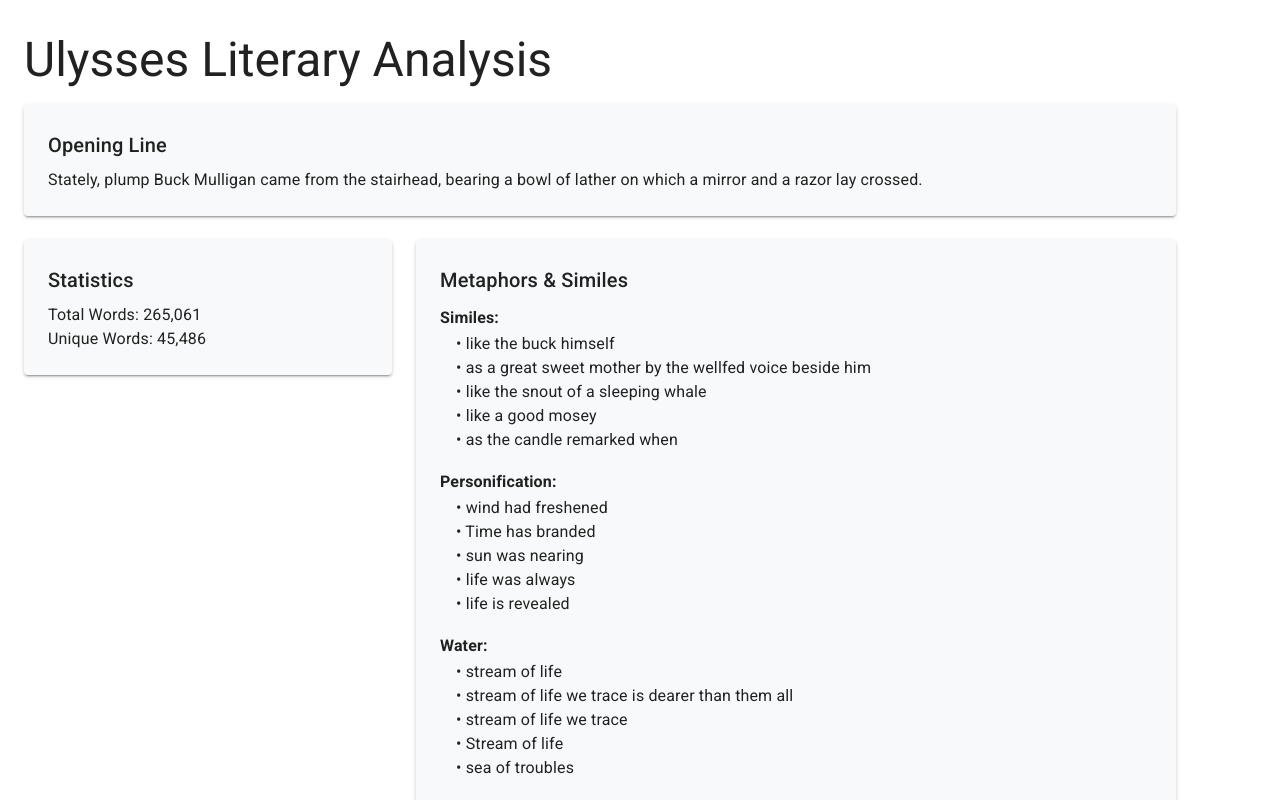
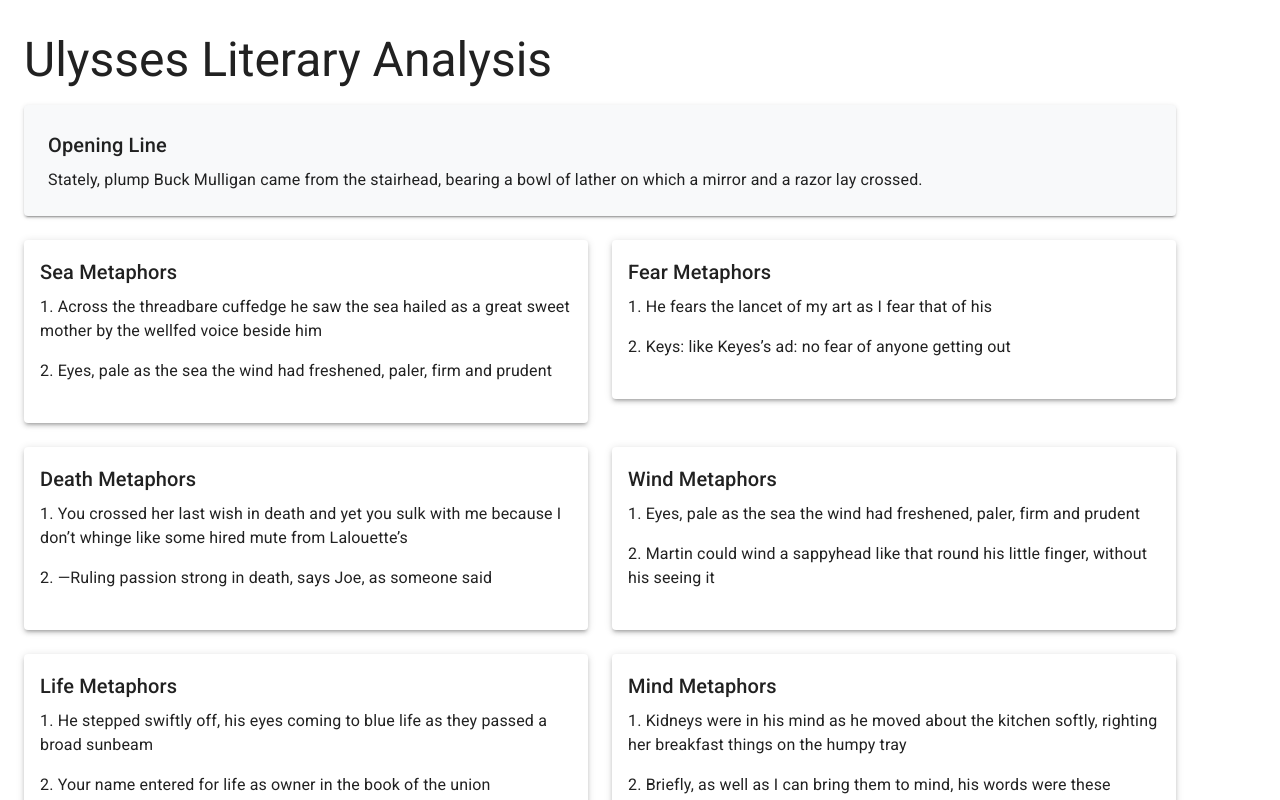
Before and after one commit to scidambi/ulysses-web, a React (Vite) app: page / in a window 1280 px wide. Shown: the top 800 px of the page. Built offline with nearby package versions, Linux system fonts and the light colour scheme.

Commit message:
feat: Implement organic metaphor detection and analysis

```diff
--- a/src/App.jsx
+++ b/src/App.jsx
@@ -1,47 +1,65 @@
 import { useState, useEffect } from "react";
-import { Container, Typography, CircularProgress, Box, Paper, Grid } from "@mui/material";
+import { Container, Typography, CircularProgress, Box, Paper, Grid, Card, CardContent } from "@mui/material";
+import axios from "axios";
 
 function App() {
   const [loading, setLoading] = useState(true);
   const [error, setError] = useState(null);
   const [analysis, setAnalysis] = useState(null);
 
-  // Define metaphor patterns
-  const metaphorPatterns = {
-    similes: /\b(like|as)\s+(?:a|an|the)\s+([\w\s]+?)(?=[,.])/gi,
-    personification: /\b(time|death|life|love|nature|city|sea|wind|sun|moon)\s+(?:is|was|were|had|has|will|would|could|can)\s+(?:\w+(?:ing|ed|s)\b)/gi,
-    water: /\b(flood|stream|river|ocean|sea|wave)\s+of\s+([\w\s]+?)(?=[,.])/gi,
-    light: /\b(shine|glow|flash|spark|beam|ray)\s+of\s+([\w\s]+?)(?=[,.])/gi,
-    journey: /\b(path|road|journey|voyage|walk)\s+(?:of|to|through)\s+([\w\s]+?)(?=[,.])/gi
+  const findNonLiteralExpressions = (text) => {
+    const potentialMetaphors = [];
+    const sentences = text.split(/[.!?]+/).filter(s => s.trim());
+
+    sentences.forEach(sentence => {
+      const hasComparison = /\b(like|as)\b/i.test(sentence);
+      const hasAbstractConcrete = /\b(life|death|time|love|fear|hope)\b.*\b(flows|burns|grows|flies|dances|sings)\b/i.test(sentence);
+      const hasPersonification = /\b(sun|moon|wind|sea|city|night)\b.*\b(laughs|weeps|whispers|speaks|watches|sleeps)\b/i.test(sentence);
+      const hasUnusualPairing = /\b(heart|soul|mind)\b.*\b(ocean|fire|storm|garden|desert)\b/i.test(sentence);
+
+      if (hasComparison || hasAbstractConcrete || hasPersonification || hasUnusualPairing) {
+        potentialMetaphors.push({
+          sentence: sentence.trim(),
+          type: hasComparison ? "comparison" :
+                hasAbstractConcrete ? "abstract-concrete" :
+                hasPersonification ? "personification" :
+                "unusual-pairing"
+        });
+      }
+    });
+
+    const categorizedMetaphors = potentialMetaphors.reduce((acc, metaphor) => {
+      const concepts = metaphor.sentence.match(/\b(life|death|time|love|fear|hope|sun|moon|wind|sea|city|night|heart|soul|mind|ocean|fire|storm|garden|desert)\b/gi) || [];
+      concepts.forEach(concept => {
+        const category = concept.toLowerCase();
+        if (!acc[category]) acc[category] = [];
+        if (!acc[category].includes(metaphor.sentence)) {
+          acc[category].push(metaphor.sentence);
+        }
+      });
+      return acc;
+    }, {});
+
+    return categorizedMetaphors;
   };
 
   useEffect(() => {
     async function analyzeText() {
       try {
-        console.log("Starting analysis...");
         const response = await fetch("/texts/ulysses.txt");
         const text = await response.text();
 
-        // Extract the main content
-        const mainContent = text.split("*** START OF THE PROJECT GUTENBERG EBOOK")[1]
+        const mainContent = text
+          .split("*** START OF THE PROJECT GUTENBERG EBOOK")[1]
           .split("*** END OF THE PROJECT GUTENBERG EBOOK")[0]
           .trim();
 
-        // Find the opening line
-        const openingLine = mainContent.match(/Stately,[^.]*\./)?.[0] || "";
-
-        // Find metaphors
-        const metaphors = {};
-        Object.entries(metaphorPatterns).forEach(([type, pattern]) => {
-          const matches = [...mainContent.matchAll(pattern)];
-          metaphors[type] = matches.map(match => match[0].trim()).slice(0, 5); // Get top 5 of each type
-        });
+        const openingLine = mainContent.match(/Stately,[^.]*\./) || "";
+        const metaphors = findNonLiteralExpressions(mainContent);
 
         setAnalysis({
           textPreview: openingLine,
-          metaphors: metaphors,
-          totalWords: mainContent.split(/\s+/).length,
-          uniqueWords: new Set(mainContent.toLowerCase().split(/\s+/)).size
+          metaphors: metaphors
         });
 
         setLoading(false);
@@ -64,7 +82,7 @@ function App() {
         <Box display="flex" justifyContent="center" alignItems="center" minHeight="400px">
           <CircularProgress size={60} />
           <Typography variant="h6" sx={{ ml: 2 }}>
-            Analyzing text...
+            Analyzing metaphors...
           </Typography>
         </Box>
       ) : error ? (
@@ -86,45 +104,22 @@ function App() {
             </Paper>
           </Grid>
 
-          <Grid item xs={12} md={4}>
-            <Paper elevation={2} sx={{ p: 3, bgcolor: "#f8f9fa" }}>
-              <Typography variant="h6" gutterBottom>
-                Statistics
-              </Typography>
-              <Typography variant="body1">
-                Total Words: {analysis.totalWords.toLocaleString()}
-              </Typography>
-              <Typography variant="body1">
-                Unique Words: {analysis.uniqueWords.toLocaleString()}
-              </Typography>
-            </Paper>
-          </Grid>
-
-          <Grid item xs={12} md={8}>
-            <Paper elevation={2} sx={{ p: 3, bgcolor: "#f8f9fa" }}>
-              <Typography variant="h6" gutterBottom>
-                Metaphors & Similes
-              </Typography>
-              {Object.entries(analysis.metaphors).map(([type, examples]) => (
-                <Box key={type} sx={{ mb: 2 }}>
-                  <Typography variant="subtitle1" sx={{ fontWeight: "bold", mt: 1 }}>
-                    {type.charAt(0).toUpperCase() + type.slice(1)}:
+          {Object.entries(analysis.metaphors).map(([category, sentences]) => (
+            <Grid item xs={12} md={6} key={category}>
+              <Card elevation={3}>
+                <CardContent>
+                  <Typography variant="h6" gutterBottom sx={{ textTransform: "capitalize" }}>
+                    {category} Metaphors
                   </Typography>
-                  {examples.length > 0 ? (
-                    examples.map((example, index) => (
-                      <Typography key={index} variant="body1" sx={{ ml: 2 }}>
-                        • {example}
-                      </Typography>
-                    ))
-                  ) : (
-                    <Typography variant="body2" sx={{ ml: 2, fontStyle: "italic" }}>
-                      No examples found
+                  {sentences.slice(0, 2).map((sentence, index) => (
+                    <Typography key={index} variant="body1" paragraph>
+                      {index + 1}. {sentence}
                     </Typography>
-                  )}
-                </Box>
-              ))}
-            </Paper>
-          </Grid>
+                  ))}
+                </CardContent>
+              </Card>
+            </Grid>
+          ))}
         </Grid>
       )}
     </Container>
```
